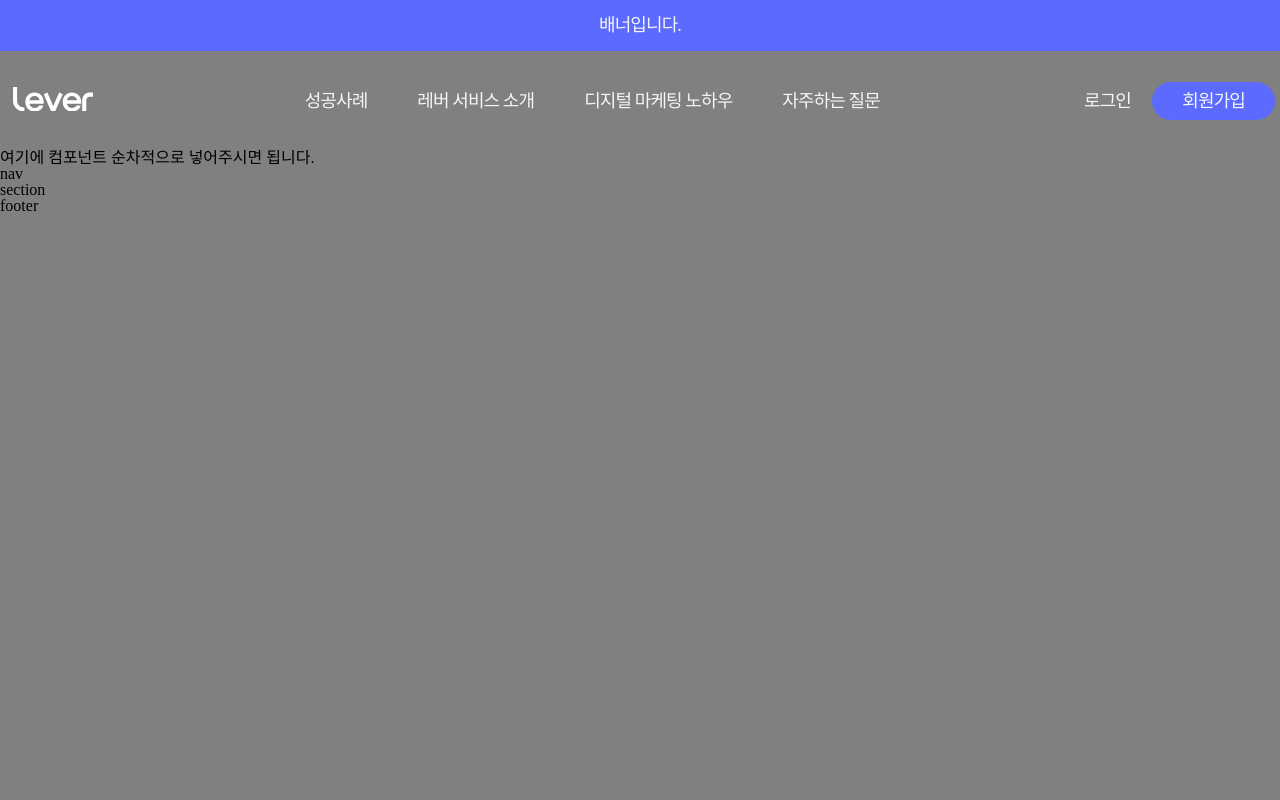
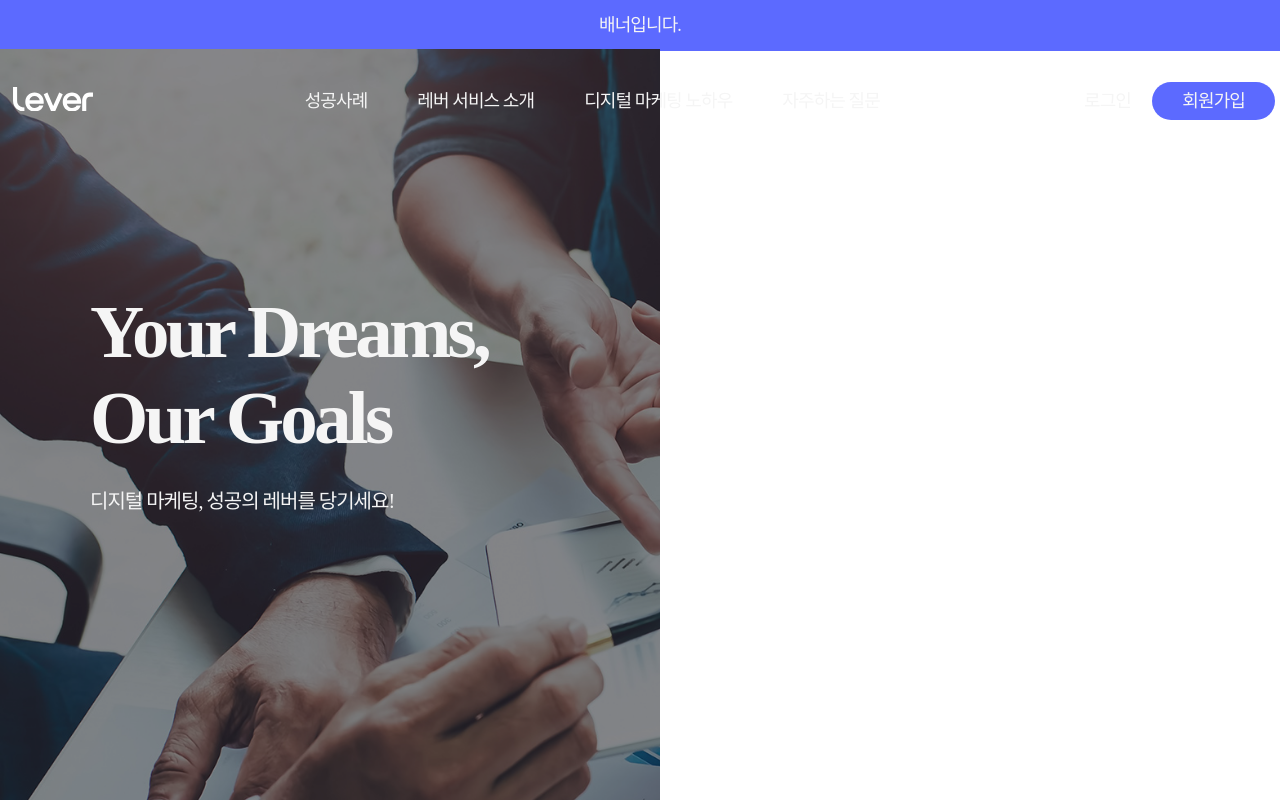
Before and after one commit to gorillaKim/react-landing-boilerplate, a Next.js app: page /index02 in a window 1280 px wide. Shown: the top 800 px of the page. Built offline with nearby package versions, Linux system fonts and the light colour scheme; a web font is replaced by a local one.

Commit message:
feat: main section B 시안 왼쪽 화면 구성

```diff
--- a/pages/index02.tsx
+++ b/pages/index02.tsx
@@ -1,14 +1,13 @@
 import styled from "styled-components"
-import GlobalStyle from "../src/styles/GlobalStyle";
-import BannerContainer from "../src/containers/banner/BannerContainer";
-import Navbar from "../src/components/Navbar";
-import {Container} from "../src/components/Styled/Layout";
+import GlobalStyle from "../src/styles/GlobalStyle"
+import BannerContainer from "../src/containers/banner/BannerContainer"
+import Navbar from "../src/components/Navbar"
+import {Container} from "../src/components/Styled/Layout"
+import MainB from "../src/components/MainArticle/MainB"
 import type { AppContext } from 'next/app'
 
 const PageContainer = styled.div`
-  background-color: gray;
   position: relative;
-  height: 200vh;
 `
 interface IIndex {
 }
@@ -19,12 +18,27 @@ const Index = (props:IIndex) => {
       <GlobalStyle />
       <BannerContainer/>
       <Navbar/>
-      <Container>
-        여기에 컴포넌트 순차적으로 넣어주시면 됩니다.<br/>
-        nav<br/>
-        section<br/>
-        footer<br/>
+      <MainB />
+      <Container style={{backgroundColor: "orange", height: "fit-content", minHeight: '444px'}}>
+        성공스토리
       </Container>
+      <Container style={{backgroundColor: "skyblue", height: "fit-content", minHeight: '444px'}}>
+        소개
+      </Container>
+      <Container style={{backgroundColor: "orange", height: "fit-content", minHeight: '444px'}}>
+        노하우
+      </Container>
+      <Container style={{backgroundColor: "skyblue", height: "fit-content", minHeight: '444px'}}>
+        FAQ
+      </Container>
+      <Container style={{backgroundColor: "orange", height: "fit-content", minHeight: '444px'}}>
+        미션
+      </Container>
+      <div>
+        <Container style={{backgroundColor: "gray", height: "fit-content", minHeight: '100px'}}>
+          Footer
+        </Container>
+      </div>
     </PageContainer>
   );
 };
--- a/src/components/MainArticle/MainB.tsx
+++ b/src/components/MainArticle/MainB.tsx
@@ -1,18 +1,44 @@
 import React, {FC} from 'react'
 import styled from "styled-components"
 import {Container} from '../Styled/Layout'
-import {MainContainer} from "./Styled";
+import {MainFlexContainer as MainContainer} from "./Styled";
 import useScrollFadeIn from "../../hooks/useScrollFadeIn";
 import {scrollBtn} from "../Styled/Animation";
 import {cssBreakPoint} from "../../styles/constant";
 
+const FirstContainer = styled.div`
+  width: 55%;
+  position: relative;
+  padding-bottom: 386px;
+  background-image: url(${'../../../static/image/main/main_BG2.jpg'});
+  background-repeat: no-repeat;
+  background-size: cover;
+
+  &::before {
+    height: 100%;
+    width: 100%;
+    top: 0;
+    position: absolute;
+    content: "";
+    opacity: 0.5;
+    background-color: #0f0f14;
+    z-index: 0;
+`
+const SecontContainer = styled.div`
+  width: 45%;
+  max-width: 834px;
+  position: relative;
+  margin: 0 40px;
+  padding: 230px 0 156px 0;
+`
 const ContentBox = styled.div`
   display: flex;
+  position: relative;
   flex-direction: column;
   justify-content: space-between;
   align-items: center;
-  height: 510px;
-  padding: 230px 0 156px 0;
+  height: 100%;
+  padding: 230px 0 168px 0;
 
   @media (max-width: ${cssBreakPoint.tablet}) {
     padding-bottom: 10px;
@@ -26,16 +52,20 @@ const TopContent = styled.div`
     font-stretch: normal;
     font-style: normal;
     line-height: normal;
-    text-align: center;
+    text-align: left;
     color: var(--white);
 
     &.large-title {
-      min-width: 725px;
+      width: fit-content;
+      margin-bottom: 20px;
+      min-width: 412px;
+      max-width: 480px;
+      min-height: 176px;
       font-family: Roboto;
+      padding-top: 10px;
       font-size: 75px;
       font-weight: bold;
       letter-spacing: -3.75px;
-      margin-bottom: 20px;
 
       @media (max-width: ${cssBreakPoint.tablet}) {
          font-size: 57px;
@@ -48,9 +78,8 @@ const TopContent = styled.div`
       }
     }
     &.small-title {
-      min-width: 304px;
+      width: fit-content;
       height: 29px;
-      margin: 0 auto;
       font-family: NotoSansKR;
       font-size: 20px;
       letter-spacing: -1px;
@@ -106,21 +135,6 @@ const BottomContent = styled.div`
     }
   }
 `
-const AdditionalButton = styled.div`
-  left: 0;
-  width: 100%;
-  display: flex;
-  align-items: center;
-  justify-content: center;
-  a {
-    text-decoration: none;
-  }
-
-  @media (max-width: ${cssBreakPoint.tablet}) {
-    padding-top: 60px;
-    bottom: 0;
-  }
-`
 const ScrollIcon = styled.div`
   width: 34px;
   height: 55px;
@@ -144,11 +158,9 @@ const MainB: FC<IMainB> = () => {
 
   return (
     <MainContainer id="main">
-      <Container>
+      <FirstContainer>
         <ContentBox>
-          <TopContent
-            {...animation[0]}
-          >
+          <TopContent {...animation[0]}>
             <p className={'large-title'}>
               Your Dreams, Our Goals
             </p>
@@ -168,12 +180,9 @@ const MainB: FC<IMainB> = () => {
             </button>
           </BottomContent>
         </ContentBox>
-        <AdditionalButton>
-          <a href={"#success_story"}>
-            <ScrollIcon />
-          </a>
-        </AdditionalButton>
-      </Container>
+      </FirstContainer>
+      <SecontContainer>
+      </SecontContainer>
     </MainContainer>
   )
 }
--- a/src/components/MainArticle/Styled.ts
+++ b/src/components/MainArticle/Styled.ts
@@ -26,3 +26,10 @@ export const MainContainer = styled.section`
     z-index: 0;
   }
 `
+
+export const MainFlexContainer = styled.div`
+  height: fit-content;
+  display: flex;
+  position: relative;
+  margin-top: -101px;
+`
--- a/src/hooks/useScrollFadeIn.ts
+++ b/src/hooks/useScrollFadeIn.ts
@@ -1,4 +1,4 @@
-import {useRef, useEffect, useCallback, Ref} from 'react';
+import {useRef, useEffect, useCallback} from 'react';
 
 const useScrollFadeIn = (direction = 'up', duration = 1, delay = 0) => {
   const dom = useRef<HTMLInputElement>(null);
```
